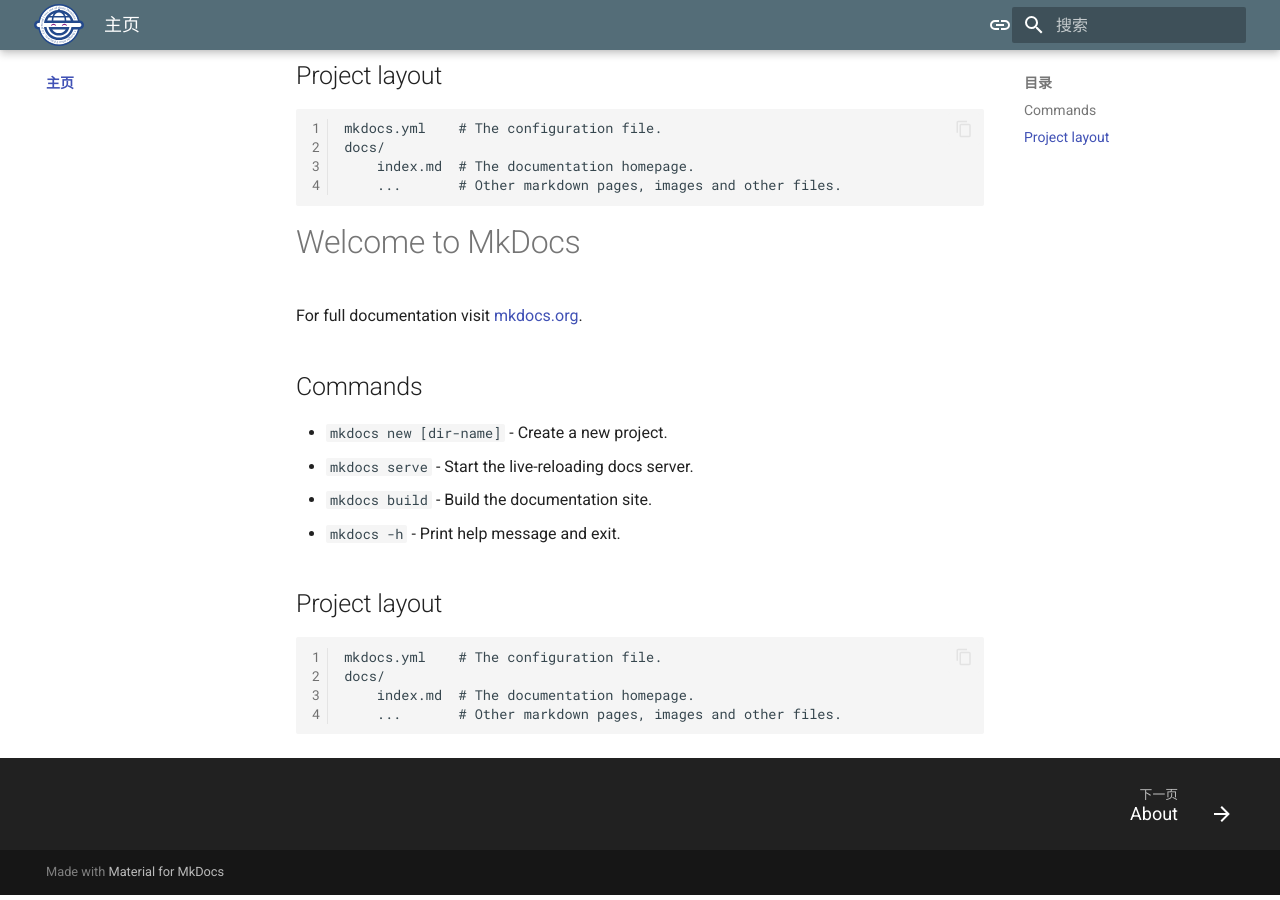
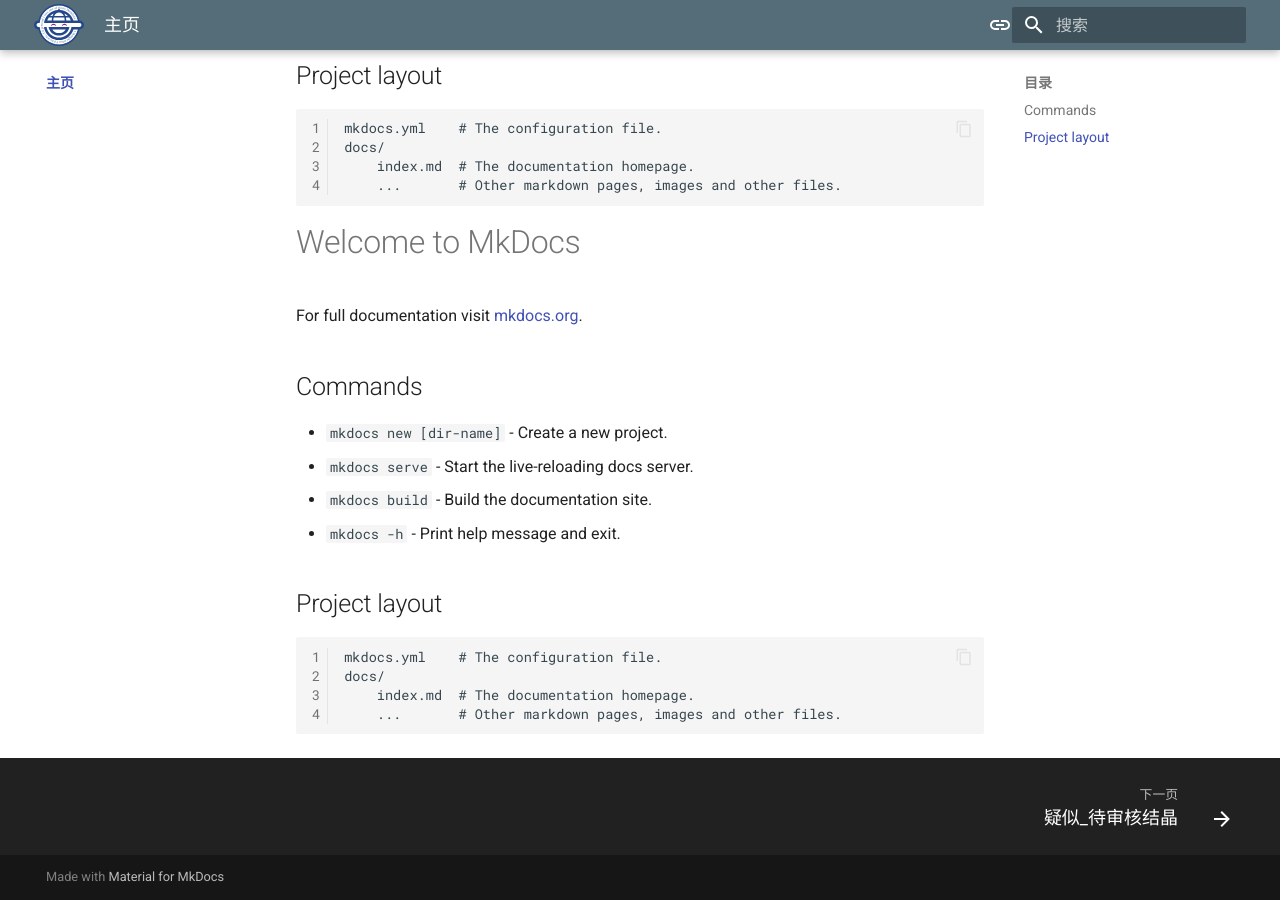
Before and after one commit to Kooluve/mkdocs-material-test, an MkDocs documentation site: the page built from docs/index.md, in a window 1280 px wide and 900 px high, scrolled down 2041 px. Built offline with MkDocs 1.6.1 and Material for MkDocs 9.7.7, drawn with Linux system fonts in a browser that asks for light colours.

Commit message:
更新 mkdocs.yml

```diff
--- a/mkdocs.yml
+++ b/mkdocs.yml
@@ -60,7 +60,7 @@
   #   - concepts/
   - 人物:
     - 赛博侦探: people/ltcd.md
-    - 测试: people/测试.md
+    - 疑似_待审核结晶: people/疑似_待审核结晶.md
   #   - people/crystallizations.md
   #   - people/watchers.md
   #   - people/others.md
```
